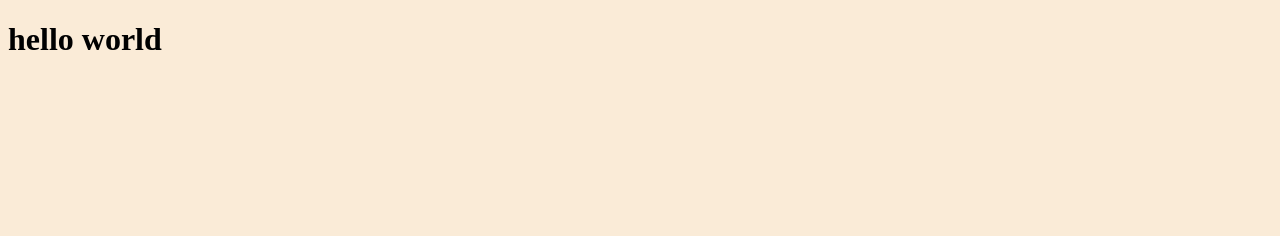
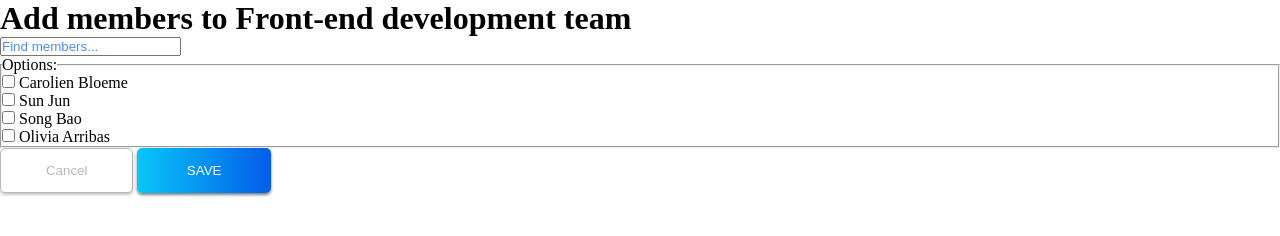
Before and after one commit to dohmeid/team-members-list, a plain HTML site: page list.html in a window 1280 px wide. Drawn offline with Linux system fonts and the light colour scheme.

Commit message:
adding the html document body including the accessible form

```diff
--- a/css/list.css
+++ b/css/list.css
@@ -1,3 +1,103 @@
-body{
+* {
+    margin: 0;
+    padding: 0;
+    box-sizing: border-box;
+}
+
+/*
+body {
+    display: flex;
+    flex-direction: column;
+    justify-content: center;
+    align-items: center;
+    min-height: 100vh;
     background-color: antiquewhite;
 }
+
+form {
+    position: relative;
+    background-color: aquamarine;
+    width: 350px;
+}
+
+ul {
+    list-style: none;
+}
+
+ul li input {
+    visibility: hidden;
+    appearance: none;
+}
+
+span {
+    position: relative;
+    width: 30px;
+    height: 30px;
+    border: 1px solid #ccc;
+    border-radius: 50%;
+}
+*/
+
+/*form search bar*/
+input[type="text"] {
+
+    font: 16px system-ui;
+    height: 100%;
+    width: 100%;
+    padding: 6px 10px;
+}
+
+::placeholder {
+    color: #045DE9;
+    opacity: 0.7;
+  }
+
+
+
+/*form buttons*/
+.save {
+    padding: 0.25em 0.75em;
+    /*em units are used to allow the padding to proportionally resize with the applied font-size*/
+    min-width: 18ch;
+    /*ch unit are used since they equal to the width of the first character of the applied font and font-size*/
+    min-height: 45px;
+    /*min-height to ensure that the button is a large enough target on touch devices*/
+    cursor: pointer;
+    border: none;
+    border-radius: 5px;
+    color: white;
+    background: linear-gradient(to right, #09C6F9, #045DE9);
+    box-shadow: 0px 2px 3px 0px rgba(0, 0, 0, 0.5);
+}
+
+.cancel {
+    padding: 0.25em 0.75em;
+    /*em units are used to allow the padding to proportionally resize with the applied font-size*/
+    min-width: 18ch;
+    /*ch unit are used since they equal to the width of the first character of the applied font and font-size*/
+    min-height: 45px;
+    /*min-height to ensure that the button is a large enough target on touch devices*/
+    cursor: pointer;
+    border: 1px solid rgb(184, 184, 184);
+    border-radius: 5px;
+    color: rgb(184, 184, 184);
+    background-color: white;
+    box-shadow: 0px 2px 3px 0px rgba(147, 145, 145, 0.5);
+}
+
+button:hover {
+    transition: 0.5s;
+    transform: translateY(5px);
+    box-shadow: 0px 10px 20px 2px rgba(0, 0, 0, 0.25);
+}
+
+button:focus {
+    /*for keyboard interactions*/
+    outline-color: transparent;
+    outline-style: solid;
+    box-shadow: 0 0 0 2px grey;
+}
+
+button:active {
+    opacity: 0.5;
+}
--- a/list.html
+++ b/list.html
@@ -1,22 +1,87 @@
 <!DOCTYPE html>
 <html lang="en">
 
-  <head>
-    <meta charset="utf-8">                                                   <!--set the character set for the document-->
-    <meta name="viewport" content="width=device-width, initial-scale=1.0">   <!--used by mobile devices, to ensure that the page renders at the width of viewport, there’s a 1:1 ratio between the device width and the viewport size-->
+<head>
+    <meta charset="utf-8"> <!--set the character set for the document-->
+    <meta name="viewport" content="width=device-width, initial-scale=1.0">
+    <!--used by mobile devices, to ensure that the page renders at the width of viewport, there’s a 1:1 ratio between the device width and the viewport size-->
 
     <title>Team Members List</title>
     <meta name="author" content="Doha Hmeid">
-    <meta name="description" content="List of team members that provides the capability of adding team members to the list and searching through them.">
+    <meta name="description"
+        content="List of team members that provides the capability of adding team members to the list and searching through them.">
     <meta name="keywords" content="list, team members, addition, searching">
 
-    <link rel="stylesheet" href="css/list.css">
+    <link rel="stylesheet" type="text/css" href="css/list.css">
     <link rel="icon" type="image/x-icon" sizes="16x16 32x32 48x48" href="list.ico">
-  </head>
+</head>
 
 
-  <body>
-        <h1>hello world</h1>
-  </body>
+<body>
+    <header>
+        <h1>Add members to Front-end development team</h1>
+    </header>
+
+    <!-- note: tabindex attributes input's order in the keyboard navigation sequence -->
+    <form id="membersForm" method="GET">
+
+        <div>
+            <input type="search" id="search" class="search" name="search" tabindex="1" aria-label="search for a member"
+                placeholder="Find members..." onkeypress="searchForm()">
+        </div>
+
+        <fieldset>
+            <legend>Options:</legend>
+            <ul>
+                <li>
+                    <input type="checkbox" id="member1" class="member1" name="member1" value="Carolien Bloeme"
+                        tabindex="2">
+                    <label for="member1">Carolien Bloeme</label>
+                </li>
+
+                <li>
+                    <input type="checkbox" id="member2" class="member2" name="member2" value="Sun Jun" tabindex="3">
+                    <label for="member2">Sun Jun</label>
+                </li>
+
+                <li>
+                    <input type="checkbox" id="member3" class="member3" name="member3" value="Song Bao" tabindex="4">
+                    <label for="member3">Song Bao</label>
+                </li>
+
+                <li>
+                    <input type="checkbox" id="member4" class="member4" name="member4" value="Olivia Arribas"
+                        tabindex="5">
+                    <label for="member4">Olivia Arribas</label>
+                </li>
+            </ul>
+        </fieldset>
+
+        <div>
+            <button type="button" class="cancel" tabindex="6" onclick="cancelForm()">Cancel</button>
+            <button type="submit" class="save" tabindex="7" onclick="saveForm()">SAVE</button>
+        </div>
+
+    </form>
+
+
+    <!-- essential javascript codes to provide form functionality, note:functions are not complete yet -->
+    <script>
+        //function to handle search queries
+        function searchForm() {
+            document.getElementById("search").nodeValue;
+        }
+
+        // Function to handle form cancellation
+        function cancelForm() {
+            document.getElementById("membersForm").reset();
+        }
+
+        // Function to handle form saving
+        function saveForm() {
+        }
+    </script>
+
+</body>
 
 </html>
```
